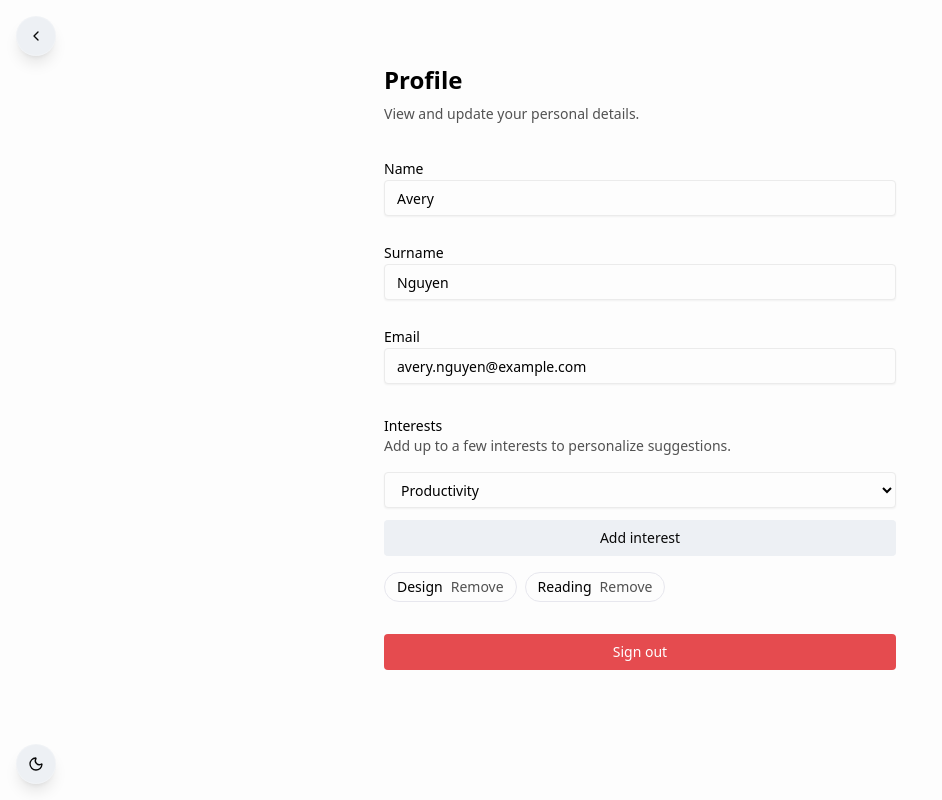
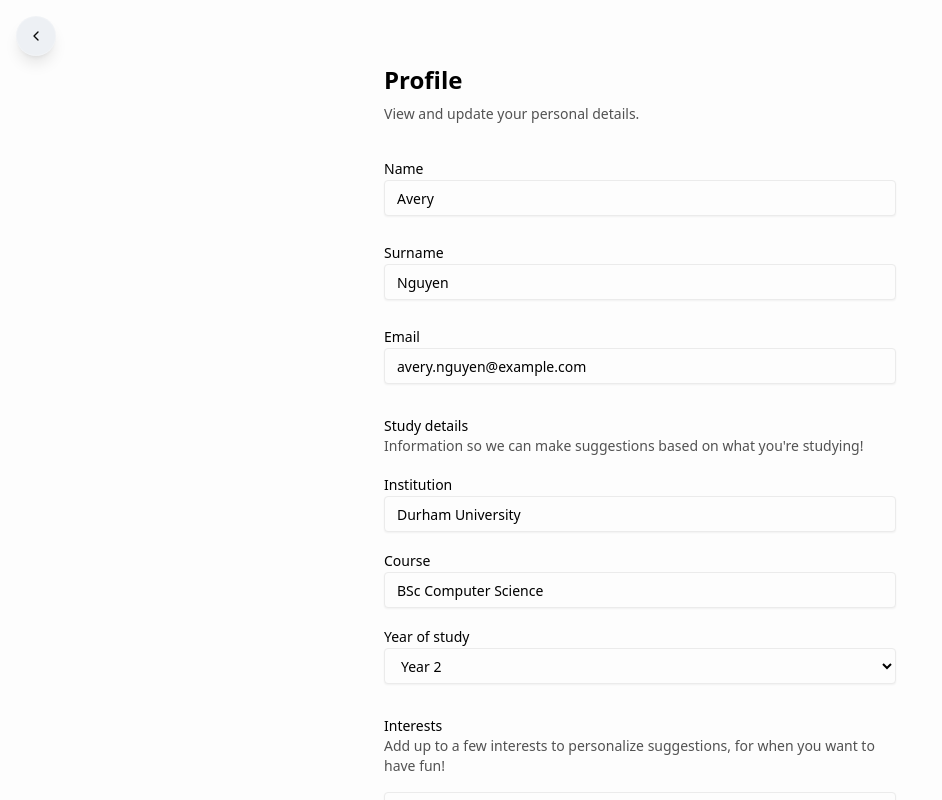
Before and after one commit to eozden-wq/StudyDino, a React (Vite) app in the folder StudyDino/: page /profile in a window 1280 px wide. Shown: the whole page, without its empty margins (0-942 px from the left). Built offline with nearby package versions, Linux system fonts and the light colour scheme.

Commit message:
added institution and study info to profile view

```diff
--- a/StudyDino/src/App.tsx
+++ b/StudyDino/src/App.tsx
@@ -49,7 +49,7 @@ export default function App() {
   return (
     <BrowserRouter>
       {/* We use d-vh (dynamic viewport height) for mobile browser support */}
-      <div className="h-[100dvh] w-screen overflow-hidden bg-background">
+      <div className="h-[100dvh] w-screen overflow-x-hidden bg-background">
         <Suspense fallback={<PageLoader />}>
           <AnimatedRoutes />
         </Suspense>
--- a/StudyDino/src/features/profile/ProfileView.tsx
+++ b/StudyDino/src/features/profile/ProfileView.tsx
@@ -20,6 +20,10 @@ const INTEREST_OPTIONS = [
 type ThemeMode = "light" | "dark"
 
 const THEME_STORAGE_KEY = "studydino-theme"
+
+const INSTITUTION_NAME = "Durham University"
+const COURSE_NAME = "BSc Computer Science"
+const YEAR_OF_STUDY_OPTIONS = ["1", "2", "3", "4"]
 
 const getInitialTheme = (): ThemeMode => {
     if (typeof document === "undefined" || typeof window === "undefined") {
@@ -48,6 +52,7 @@ export default function ProfileView() {
         INTEREST_OPTIONS[0]
     )
     const [interests, setInterests] = useState<string[]>(["Design", "Reading"])
+    const [yearOfStudy, setYearOfStudy] = useState("2")
     const [themeMode, setThemeMode] = useState<ThemeMode>(getInitialTheme)
 
     const availableInterests = useMemo(
@@ -133,9 +138,53 @@ export default function ProfileView() {
 
                 <section className="space-y-4">
                     <div>
+                        <p className="text-sm font-medium">Study details</p>
+                        <p className="text-sm text-muted-foreground">
+                            Information so we can make suggestions based on what
+                            you're studying!
+                        </p>
+                    </div>
+                    <div className="space-y-2">
+                        <Label htmlFor="institution-name">Institution</Label>
+                        <Input
+                            id="institution-name"
+                            value={INSTITUTION_NAME}
+                            readOnly
+                            className="cursor-default"
+                        />
+                    </div>
+                    <div className="space-y-2">
+                        <Label htmlFor="course-name">Course</Label>
+                        <Input
+                            id="course-name"
+                            value={COURSE_NAME}
+                            readOnly
+                            className="cursor-default"
+                        />
+                    </div>
+                    <div className="space-y-2">
+                        <Label htmlFor="year-of-study">Year of study</Label>
+                        <select
+                            id="year-of-study"
+                            value={yearOfStudy}
+                            onChange={(event) => setYearOfStudy(event.target.value)}
+                            className="flex h-9 w-full rounded-md border border-input bg-background px-3 py-1 text-sm text-foreground shadow-xs focus-visible:outline-none focus-visible:ring-2 focus-visible:ring-ring focus-visible:ring-offset-2"
+                        >
+                            {YEAR_OF_STUDY_OPTIONS.map((year) => (
+                                <option key={year} value={year}>
+                                    Year {year}
+                                </option>
+                            ))}
+                        </select>
+                    </div>
+                </section>
+
+                <section className="space-y-4">
+                    <div>
                         <p className="text-sm font-medium">Interests</p>
                         <p className="text-sm text-muted-foreground">
-                            Add up to a few interests to personalize suggestions.
+                            Add up to a few interests to personalize suggestions,
+                            for when you want to have fun!
                         </p>
                     </div>
                     <div className="flex flex-col gap-3">
```
